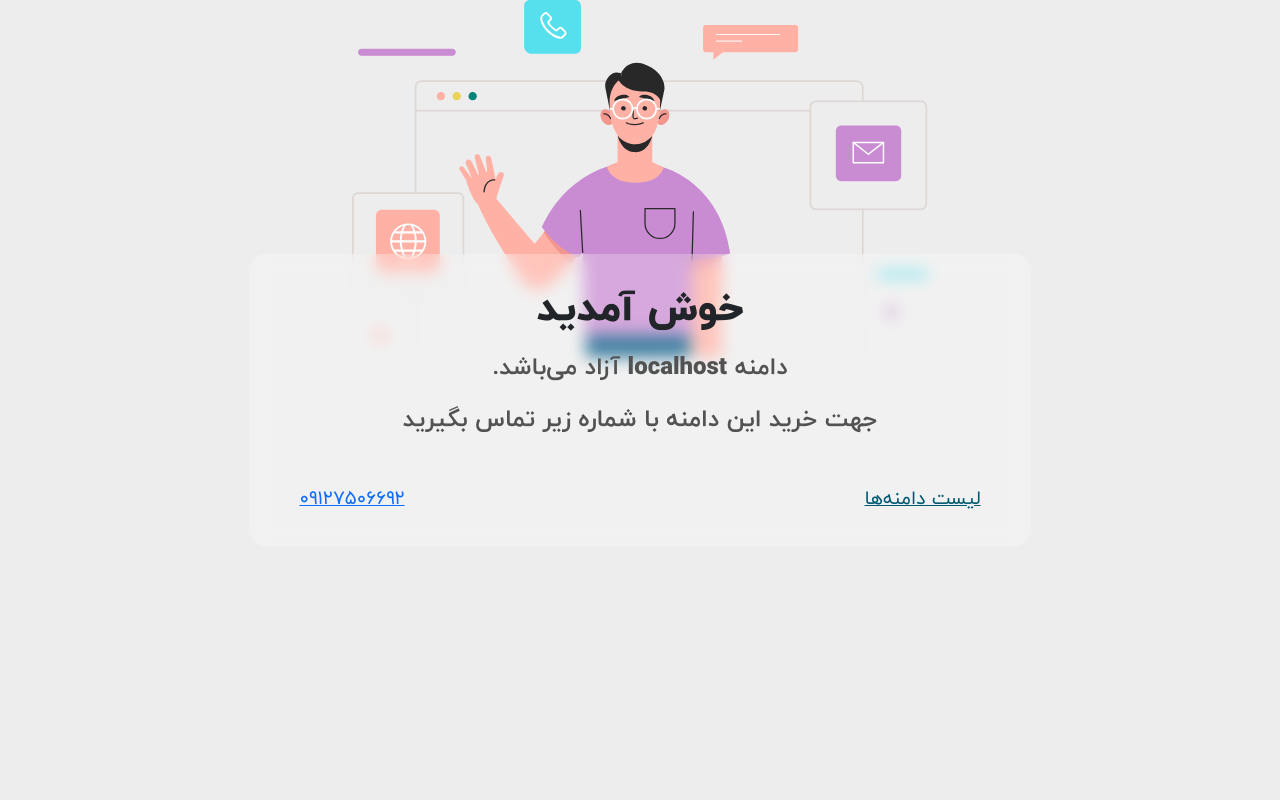
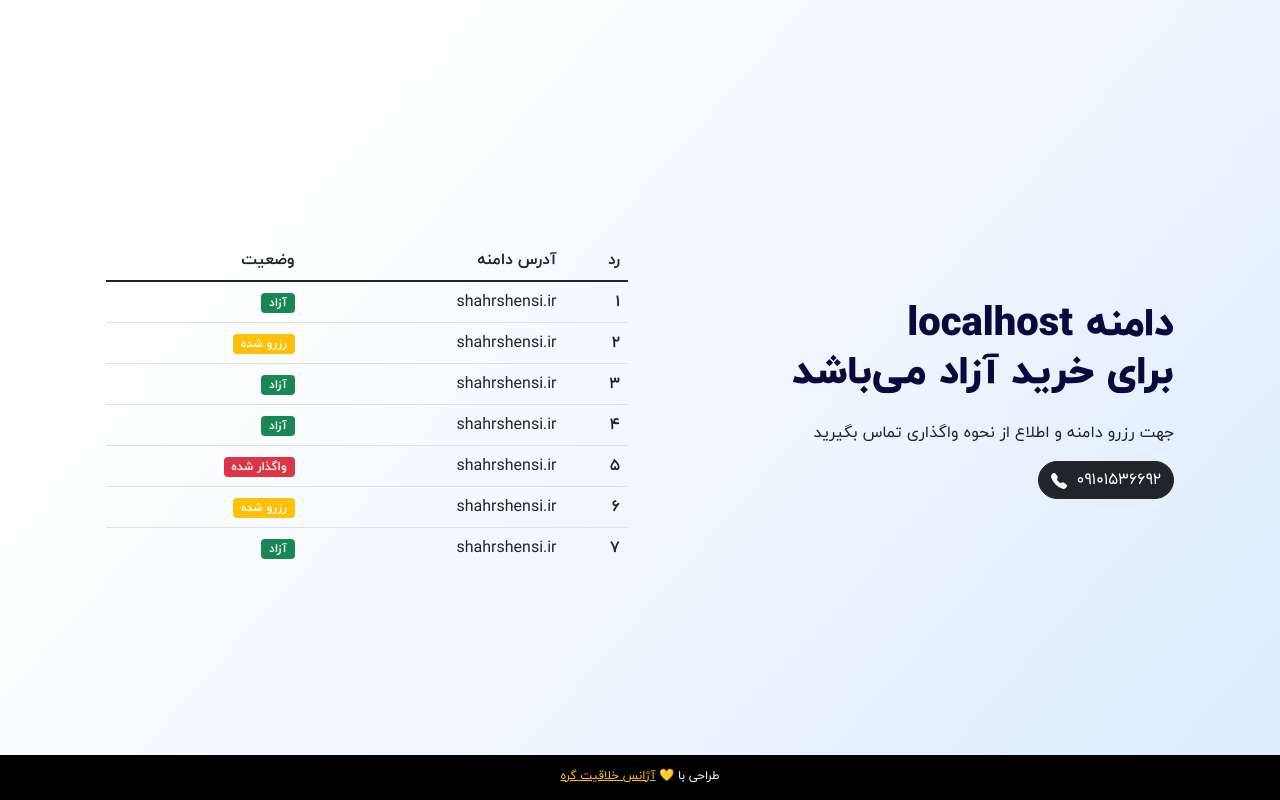
Before and after one commit to heydaromid/shahrshenasi, a plain HTML site: page index.html in a window 1280 px wide. Drawn offline with nearby package versions, Linux system fonts and the light colour scheme.

Commit message:
Change the theme

```diff
--- a/assets/css/style.css
+++ b/assets/css/style.css
@@ -92,52 +92,50 @@ html {
 
 body {
     font-family: iranyekan;
-    background: #ededed url(../images/Asset-back.svg) no-repeat top center;
-    background-size: 45%;
+    background: linear-gradient(311.76deg, #D4E7FE -15.24%, #FFFFFF 78.85%);;
 }
 
-.main {
-    padding: 32px 50px;
-    background-color: #ffffff40;
-    border-radius: 16px;
-    backdrop-filter: blur(8px);
-    margin: 0 auto;
-    width: 70%;
+::-webkit-scrollbar {
+    width: 10px;
 }
 
-.h1 {
-    text-align: center;
+::-webkit-scrollbar-track {
+    background: #e0e0e0;
+    border-radius: 8px;
+}
+
+::-webkit-scrollbar-thumb {
+    background: #888;
+    border-radius: 8px;
+}
+
+::-webkit-scrollbar-thumb:hover {
+    background: #555;
+    transition: all .8s;
+}
+
+.main-content {
+    color: #0A093D;
     font-weight: 800;
 }
 
-#domain {
-    font-weight: 800;
+#btn:hover {
+    background-color: #0A093D;
 }
 
-.text {
-    font-size: 1.5rem;
-    font-weight: bold;
-    margin-top: 1rem;
-    color: #525252;
-    text-align: center;
+footer {
+    width: 100%;
+    height: 45px;
+    font-size: 12px;
+    padding: 12px;
 }
 
-.connect {
-    display: flex;
-    justify-content: space-between;
-    padding-top: 2rem;
-    font-size: 1.2rem;
+footer a:hover {
+    color: #fff !important;
+    transition: .4s;
 }
 
-.another {
-    color: #005a70;
+#table {
+    height: 40vh;
+    overflow-y: overlay;
 }
-
-.another:hover {
-    color: #00323f;
-}
-
-.call:hover {
-    color: #000;
-    transition: .4s;
-}
--- a/assets/js/script.js
+++ b/assets/js/script.js
@@ -1,2 +1,2 @@
 const nameDomain = document.getElementById('domain');
-nameDomain.innerHTML = document.domain;
+nameDomain.innerHTML = `دامنه ${document.domain}`;
--- a/index.html
+++ b/index.html
@@ -12,24 +12,76 @@
 </head>
 
 <body class="min-vh-100 d-flex justify-content-center align-items-center">
-    <div class="container">
-        <div class="main">
-            <h1 class="h1">خوش آمدید</h1>
-            <div class="text">
-                <p>دامنه <b id="domain"></b> آزاد می‌باشد. </p>
-                <p>جهت خرید این دامنه با شماره زیر تماس بگیرید</p>
+    <div class="container row ">
+        <div class="col-12 col-md-6 justify-content-center d-flex flex-column text-center text-md-end" id="info">
+            <div class="h1 main-content">
+                <span id="domain" class="d-block"></span>
+                <span class="d-block">برای خرید آزاد می‌باشد</span>
             </div>
-            <div class="connect">
-                <span>
-                    <a href="#" class="another">لیست دامنه‌ها</a>
-                </span>
-                <span>
-                    <a href="tel:09127506692" class="call">۰۹۱۲۷۵۰۶۶۹۲</a>
-                </span>
+            <div class="mt-3">
+                <p>جهت رزرو دامنه و اطلاع از نحوه واگذاری تماس بگیرید</p>
             </div>
+            <a href="tel:+989101536692">
+                <button id="btn" class="btn btn-dark rounded-pill">
+                    ۰۹۱۰۱۵۳۶۶۹۲
+                    <svg xmlns="http://www.w3.org/2000/svg" width="16" height="16" fill="currentColor" class="bi bi-telephone-fill me-1" viewBox="0 0 16 16">
+                        <path fill-rule="evenodd" d="M1.885.511a1.745 1.745 0 0 1 2.61.163L6.29 2.98c.329.423.445.974.315 1.494l-.547 2.19a.678.678 0 0 0 .178.643l2.457 2.457a.678.678 0 0 0 .644.178l2.189-.547a1.745 1.745 0 0 1 1.494.315l2.306 1.794c.829.645.905 1.87.163 2.611l-1.034 1.034c-.74.74-1.846 1.065-2.877.702a18.634 18.634 0 0 1-7.01-4.42 18.634 18.634 0 0 1-4.42-7.009c-.362-1.03-.037-2.137.703-2.877L1.885.511z"/>
+                    </svg>
+                </button>
+            </a>
+        </div>
+        <div class="col-12 col-md-6 mt-5 mt-md-0" id="table">
+            <table class="table">
+                <thead class="thead-dark">
+                    <tr>
+                        <th scope="col">رد</th>
+                        <th scope="col">آدرس دامنه</th>
+                        <th scope="col">وضعیت</th>
+                    </tr>
+                </thead>
+                <tbody>
+                    <tr>
+                        <th scope="row">۱</th>
+                        <td>shahrshensi.ir</td>
+                        <td><span class="badge bg-success">آزاد</span></td>
+                    </tr>
+                    <tr>
+                        <th scope="row">۲</th>
+                        <td>shahrshensi.ir</td>
+                        <td><span class="badge bg-warning">رزرو شده</span></td>
+                    </tr>
+                    <tr>
+                        <th scope="row">۳</th>
+                        <td>shahrshensi.ir</td>
+                        <td><span class="badge bg-success">آزاد</span></td>
+                    </tr>
+                    <tr>
+                        <th scope="row">۴</th>
+                        <td>shahrshensi.ir</td>
+                        <td><span class="badge bg-success">آزاد</span></td>
+                    </tr>
+                    <tr>
+                        <th scope="row">۵</th>
+                        <td>shahrshensi.ir</td>
+                        <td><span class="badge bg-danger">واگذار شده</span></td>
+                    </tr>
+                    <tr>
+                        <th scope="row">۶</th>
+                        <td>shahrshensi.ir</td>
+                        <td><span class="badge bg-warning">رزرو شده</span></td>
+                    </tr>
+                    <tr>
+                        <th scope="row">۷</th>
+                        <td>shahrshensi.ir</td>
+                        <td><span class="badge bg-success">آزاد</span></td>
+                    </tr>
+                </tbody>
+            </table>
         </div>
     </div>
-
+    <footer class="position-fixed bottom-0 bg-black text-white text-center">
+        طراحی با 💛 <a href="http://gerehagency.ir" class="text-warning">آژانس خلاقیت گره</a>
+    </footer>
     <script src="assets/js/script.js"></script>
 </body>
 
```
